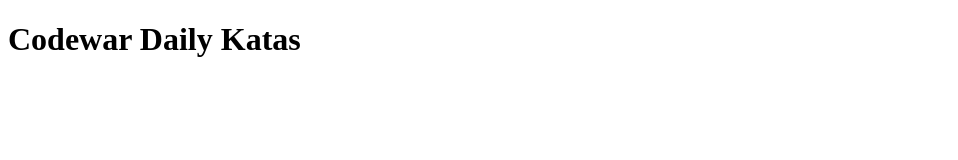
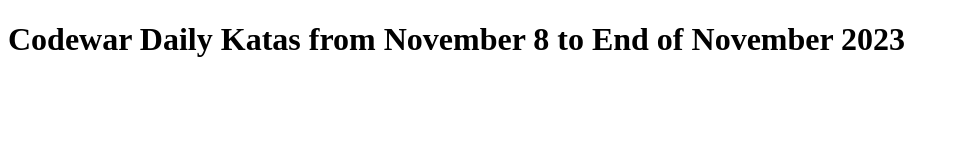
Before and after one commit to JenniferSieber/CodewarsKatas-1108, a plain HTML site: page index.html in a window 1280 px wide. Shown: the whole page, without its empty margins (0-958 px from the left). Drawn offline with Linux system fonts and the light colour scheme.

Commit message:
Update index.html

```diff
--- a/index.html
+++ b/index.html
@@ -7,6 +7,6 @@
   <script defer src="main.js"></script>
 </head>
 <body>
-  <h1>Codewar Daily Katas</h1>
+  <h1>Codewar Daily Katas from November 8 to End of November 2023</h1>
 </body>
 </html>
```
